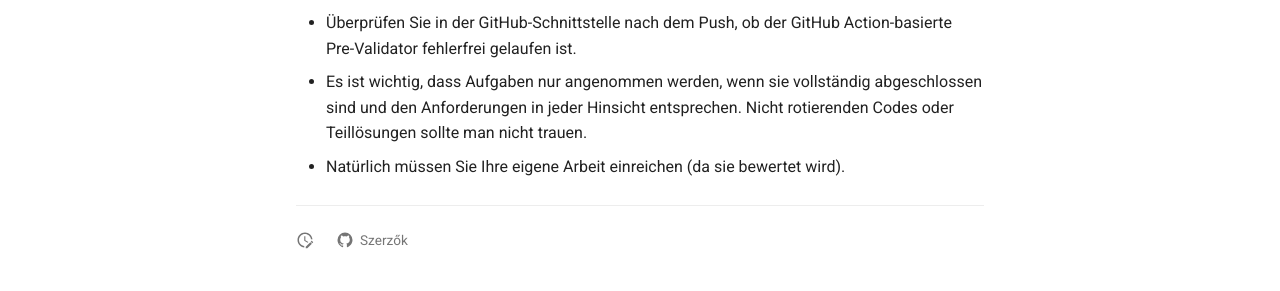
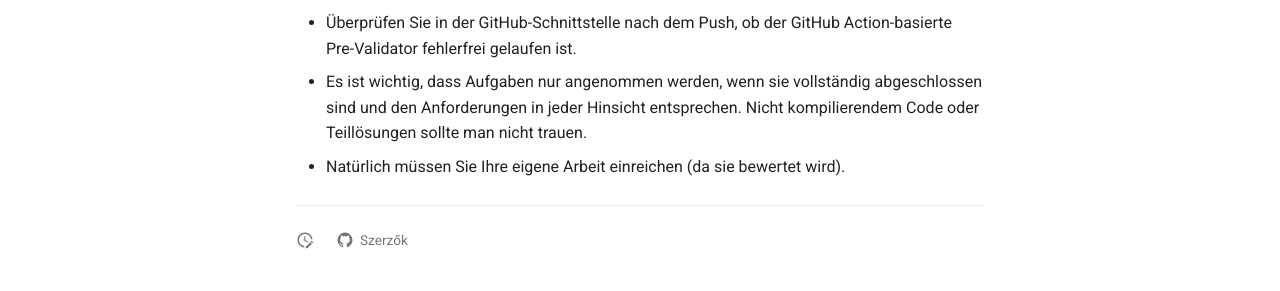
Before and after one commit to bmeviauab00/szoftvertechnikak, an MkDocs documentation site: the page built from docs/hazi/beadas-ellenorzes/index_ger.md, in a window 1280 px wide. Shown: the part 488-779 px from the top of the page. Built offline with MkDocs 1.6.1 and Material for MkDocs 9.7.7, drawn with Linux system fonts in a browser that asks for light colours; comment, search, counter and statistics services are not loaded; the version menu is left out.

Commit message:
beadas-ellenorzes/index_ger.md német elírások javítása

```diff
--- a/docs/hazi/beadas-ellenorzes/index_ger.md
+++ b/docs/hazi/beadas-ellenorzes/index_ger.md
@@ -4,5 +4,5 @@
 - Sie sollten in den ursprünglichen Lösungen/Projekten arbeiten, die Sie von GitHub heruntergeladen haben, und nicht in neu erstellten Projekten.
 - Solange Sie nicht mit Visual Studio Git vertraut sind, sollten Sie nach dem Push (spätestens wenn die Hausarbeit als eingereicht gilt) überprüfen, ob Sie alle Änderungen hochgeladen haben, indem Sie sich die Dateien im Repository auf der GitHub-Weboberfläche ansehen.
 - Überprüfen Sie in der GitHub-Schnittstelle nach dem Push, ob der GitHub Action-basierte Pre-Validator fehlerfrei gelaufen ist.
-- Es ist wichtig, dass Aufgaben nur angenommen werden, wenn sie vollständig abgeschlossen sind und den Anforderungen in jeder Hinsicht entsprechen. Nicht rotierenden Codes oder Teillösungen sollte man nicht trauen.
+- Es ist wichtig, dass Aufgaben nur angenommen werden, wenn sie vollständig abgeschlossen sind und den Anforderungen in jeder Hinsicht entsprechen. Nicht kompilierendem Code oder Teillösungen sollte man nicht trauen.
 - Natürlich müssen Sie Ihre eigene Arbeit einreichen (da sie bewertet wird).
```
